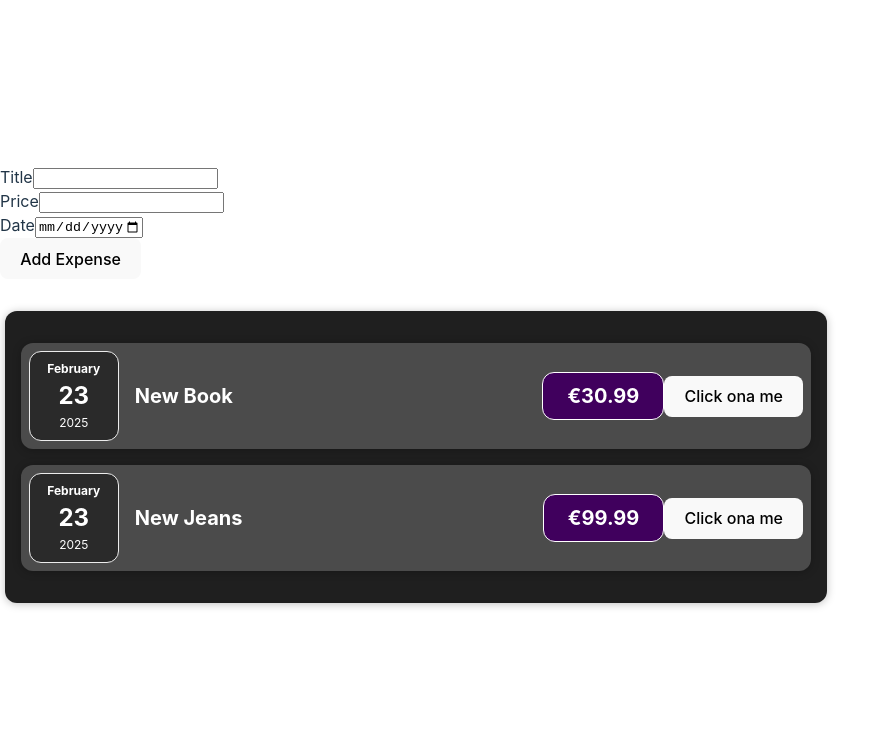
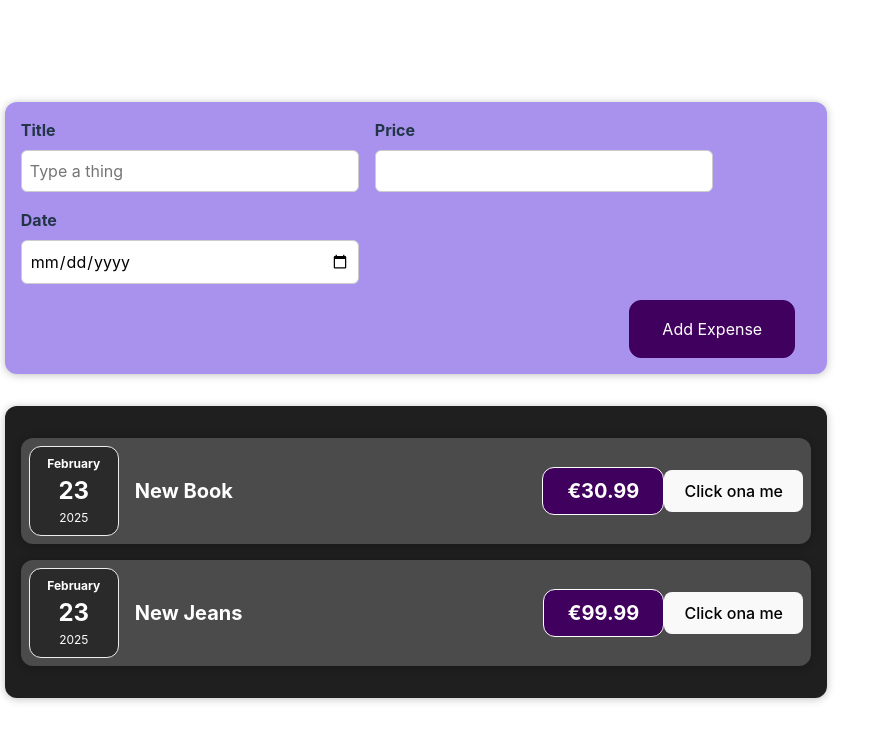
Before and after one commit to paankaur/test-my-expenses-app, a React (Vite) app in the folder react-tund1/react-expenses-2024/: page / in a window 1280 px wide. Shown: the top 742 px of the page, without its empty margins (0-894 px from the left). Built offline with nearby package versions, Linux system fonts and the light colour scheme.

Commit message:
added form related events. Next up, Exercise 4

```diff
--- a/react-tund1/react-expenses-2024/src/App.jsx
+++ b/react-tund1/react-expenses-2024/src/App.jsx
@@ -1,5 +1,5 @@
 // App.jsx
-
+import React from "react";
 import Expenses from "./components/Expenses/Expenses.jsx";
 import NewExpense from "./components/NewExpense/NewExpense.jsx";
 
@@ -17,9 +17,14 @@ const App = () => {
     },
   ];
 
+  const addExpenseHandeler = (expense) => {
+    console.log('In App.js')
+    console.log(expense)
+  }
+
   return (
     <div className="App">
-      <NewExpense></NewExpense>
+      <NewExpense onAddExpense={addExpenseHandeler} />
       <Expenses items={expenses} />
     </div>
   );
--- a/react-tund1/react-expenses-2024/src/components/NewExpense/ExpenseForm.css
+++ b/react-tund1/react-expenses-2024/src/components/NewExpense/ExpenseForm.css
@@ -2,6 +2,8 @@
 
 .new-expense__controls {
     display: flex;
+    /* flex-direction: column; */
+    /* align-items: center; */
     flex-wrap: wrap;
     gap: 1rem;
     margin-bottom: 1rem;
@@ -12,6 +14,7 @@
     font-weight: bold;
     margin-bottom: 0.5rem;
     display: block;
+
 }
 
 .new-expense__control input {
--- a/react-tund1/react-expenses-2024/src/components/NewExpense/ExpenseForm.jsx
+++ b/react-tund1/react-expenses-2024/src/components/NewExpense/ExpenseForm.jsx
@@ -1,30 +1,78 @@
 // ExpenseForm.jsx
-import "./ExpenseForm"
+import "./ExpenseForm.css";
+import { useState } from "react";
 
 const ExpenseForm = (props) => {
+  const [enteredTitle, setEnteredTitle] = useState("");
 
+  const titleChangeHandler = (event) => {
+    setEnteredTitle(event.target.value);
+  };
+
+  const [enteredPrice, setEnteredPrice] = useState("");
+
+  const priceChangeHandler = (event) => {
+    setEnteredPrice(event.target.value);
+  };
+
+  const [enteredDate, setEnteredDate] = useState("");
+
+  const dateChangeHandler = (event) => {
+    setEnteredDate(event.target.value);
+  };
+
+  const submitHandler = (event) => {
+    event.preventDefault();
+
+    const expenseData = {
+      title: enteredTitle,
+      price: enteredPrice,
+      date: new Date(enteredDate),
+    };
+    props.onSaveExpenseData(expenseData);
+    setEnteredTitle("");
+    setEnteredPrice("");
+    setEnteredDate("");
+    // console.log(expenseData);
+  };
 
   return (
-        <form>
+    <form onSubmit={submitHandler}>
       <div className="new-expense__controls">
         <div className="new-expense__control">
           <label>Title</label>
-                    <input type="text" />
+          <input
+            type="text"
+            placeholder="Type a thing"
+            onChange={titleChangeHandler}
+            value={enteredTitle}
+          />
         </div>
         <div className="new-expense__control">
           <label>Price</label>
-                    <input type="number" min="0.01" step="0.01" />
+          <input
+            type="number"
+            min="0.01"
+            step="0.01"
+            onChange={priceChangeHandler}
+            value={enteredPrice}
+          />
         </div>
         <div className="new-expense__control">
           <label>Date</label>
-                    <input type="date" min="2025-01-01" max="2027-12-12" />
+          <input
+            type="date"
+            min="1075-01-01"
+            max="9027-12-12"
+            onChange={dateChangeHandler}
+            value={enteredDate}
+          />
         </div>
       </div>
       <div className="new-expense__actions">
         <button type="submit">Add Expense</button>
       </div>
     </form>
-    )
-}
-export default ExpenseForm
-// kujndamine mõlemas failis pooleli , pole ühtegi klassi veel asetanud
+  );
+};
+export default ExpenseForm;
--- a/react-tund1/react-expenses-2024/src/components/NewExpense/NewExpense.jsx
+++ b/react-tund1/react-expenses-2024/src/components/NewExpense/NewExpense.jsx
@@ -1,11 +1,20 @@
 // NewExpense.jsx
-import "./NewExpense"
-
-import ExpenseForm from "./ExpenseForm"
+import "./NewExpense.css";
+import ExpenseForm from "./ExpenseForm";
 
 const NewExpense = (props) => {
-  return <div className="new-expense">
-    <ExpenseForm/>
-  </div>;
+  const saveExpenseDataHandler = (enteredExpenseData) => {
+    const expenseData = {
+      ...enteredExpenseData,
+      id: Math.random().toString(),
+    };
+    props.onAddExpense(expenseData);
+  };
+
+  return (
+    <div className="new-expense">
+      <ExpenseForm onSaveExpenseData={saveExpenseDataHandler} />
+    </div>
+  );
 };
 export default NewExpense;
```
Lines whose indentation alone changed are shown as unchanged.
